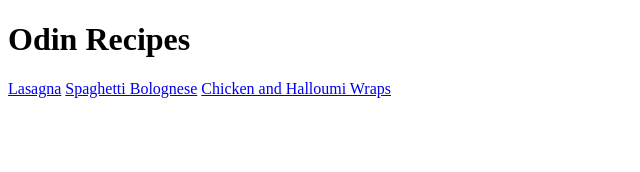
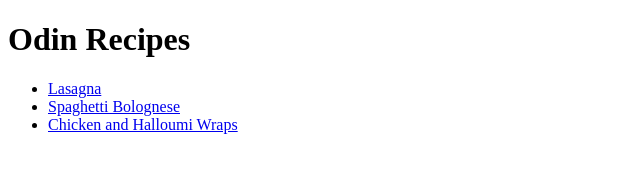
Before and after one commit to JackFretwell/odin-recipes, a plain HTML site: page index.html in a window 1280 px wide. Shown: the whole page, without its empty margins (0-640 px from the left). Drawn offline with Linux system fonts and the light colour scheme.

Commit message:
Restructure index page links to be in list format

```diff
--- a/index.html
+++ b/index.html
@@ -8,9 +8,11 @@
 
     <body>
         <h1>Odin Recipes</h1>
-        <a href = "recipes/lasagna.html">Lasagna</a>
-        <a href = "recipes/spaghetti.html">Spaghetti Bolognese</a>
-        <a href = "recipes/chickenhalloumiwraps.html">Chicken and Halloumi Wraps</a>
+        <ul>
+            <li><a href = "recipes/lasagna.html">Lasagna</a></li>
+            <li><a href = "recipes/spaghetti.html">Spaghetti Bolognese</a></li>
+            <li><a href = "recipes/chickenhalloumiwraps.html">Chicken and Halloumi Wraps</a></li>
+        </ul>
     </body>
 
 </html>
```
